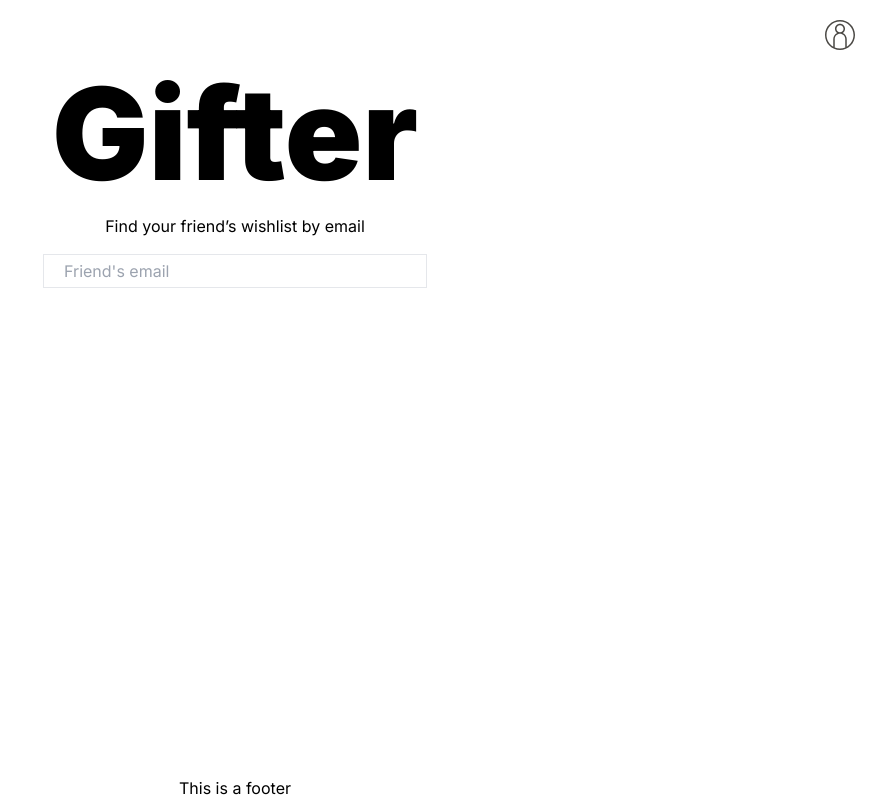
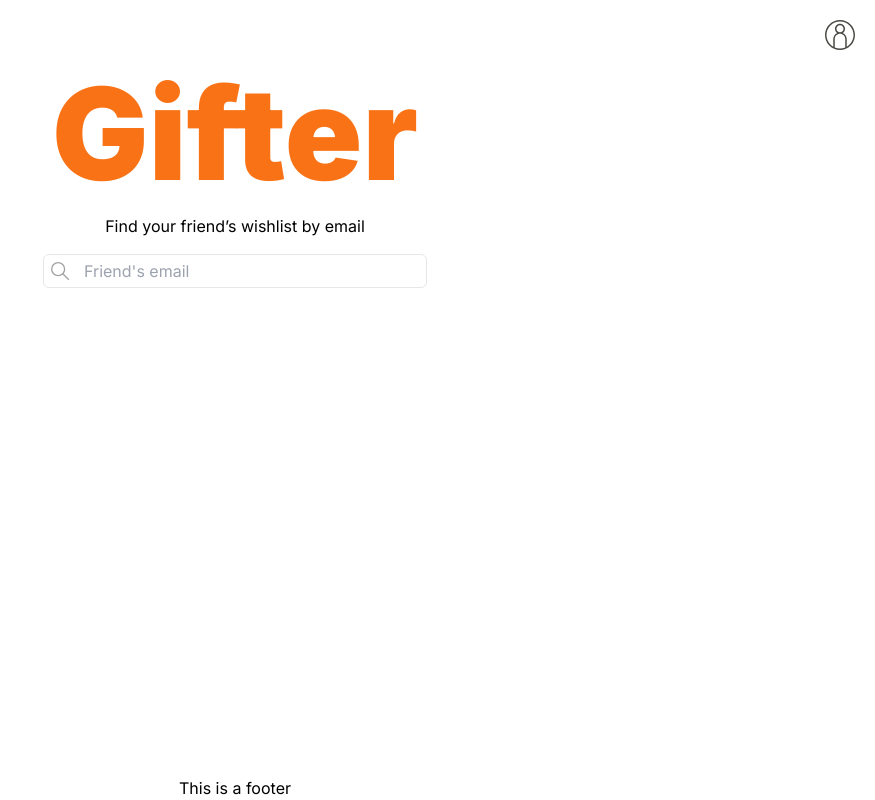
Before and after one commit to mazurcodes/Gifter-Next13, a Next.js app: page / in a window 1280 px wide. Shown: the whole page, without its empty margins (405-1280 px from the left). Built offline with nearby package versions, Linux system fonts and the light colour scheme.

Commit message:
add search icon to the input field

```diff
--- a/app/components/SearchForm/index.tsx
+++ b/app/components/SearchForm/index.tsx
@@ -1,6 +1,8 @@
 'use client';
 
+import Image from 'next/image';
 import { ChangeEvent, useState } from 'react';
+import searchIcon from '@/assets/SearchIcon.svg';
 
 const SearchForm = () => {
   const [search, setSearch] = useState<string>('');
@@ -13,19 +15,30 @@ const SearchForm = () => {
     event.preventDefault();
   };
   return (
-    <form className="flex flex-col" onSubmit={handleSubmit}>
-      <h1 className="logo font-black text-9xl text-center">Gifter</h1>
-      <label className="text-center" htmlFor="search">
+    <form className="flex flex-col items-center" onSubmit={handleSubmit}>
+      <h1 className="logo font-black text-9xl text-center text-orange-500">
+        Gifter
+      </h1>
+      <label className="text-center flex flex-col" htmlFor="search">
         <p className="p-4">Find your friend’s wishlist by email</p>
+        <div className="relative">
+          <Image
+            className="absolute top-2 left-2 z-10 opacity-50"
+            src={searchIcon}
+            alt=""
+            width={18}
+            height={18}
+          />
           <input
             id="search"
             name="search"
-          className=" w-96 border p-1 px-5 relative"
+            className=" w-96 border rounded-md p-1 px-10 relative focus-visible:shadow outline-orange-500  focus-visible:outline-offset-4 focus-visible:outline-4 focus-visible:outline-dashed"
             type="email"
             value={search}
             onChange={handleChange}
             placeholder="Friend's email"
           />
+        </div>
       </label>
     </form>
   );
```
Lines whose indentation alone changed are shown as unchanged.
